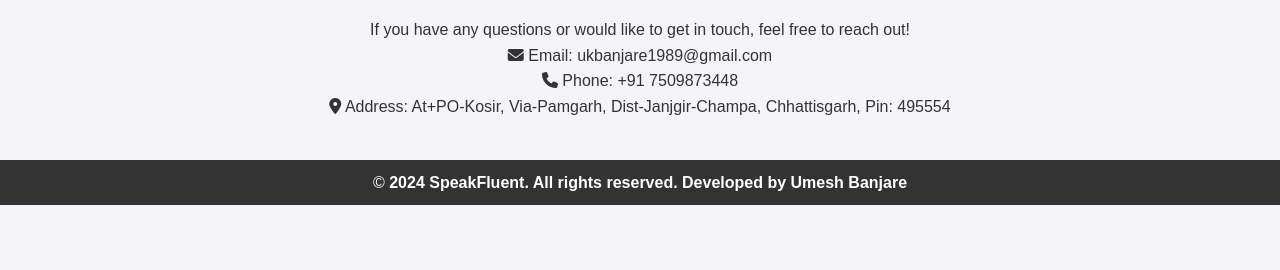
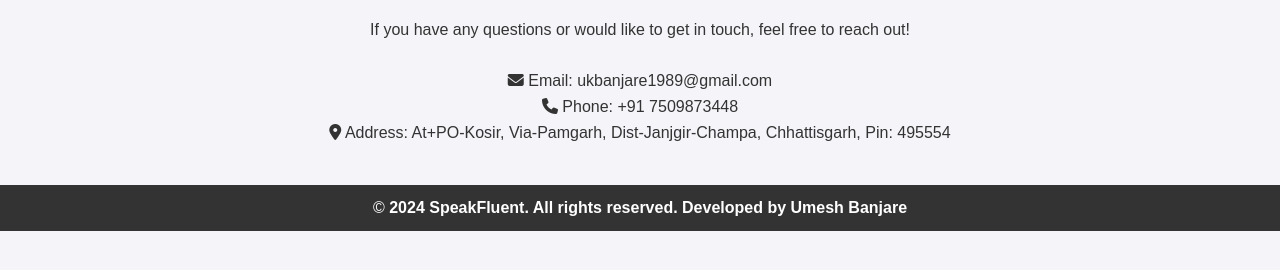
Before and after one commit to umeshsir05/banjare-tutorial, a plain HTML site: page contact.html in a window 1280 px wide. Shown: the part 198-468 px from the top of the page. Drawn offline with Linux system fonts and the light colour scheme.

Commit message:
Update contact.html

```diff
--- a/contact.html
+++ b/contact.html
@@ -34,7 +34,7 @@
         <div class="contact-info">
 
     <h2><i class="fa-solid fa-address-card"></i> Contact Me</h2>
-    <p>If you have any questions or would like to get in touch, feel free to reach out!</p>
+    <p>If you have any questions or would like to get in touch, feel free to reach out!</p><br>
 
     <!-- Contact Details -->
     <div class="contact-details">
```
